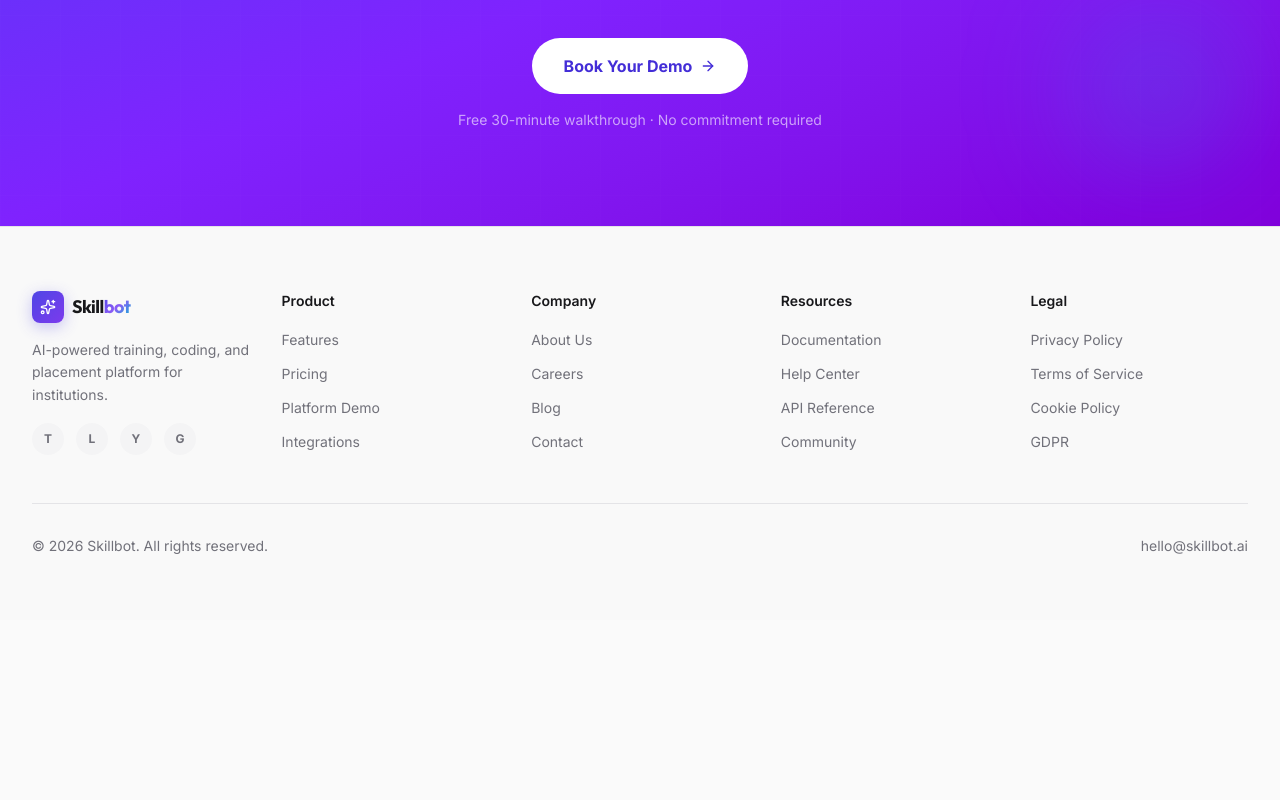
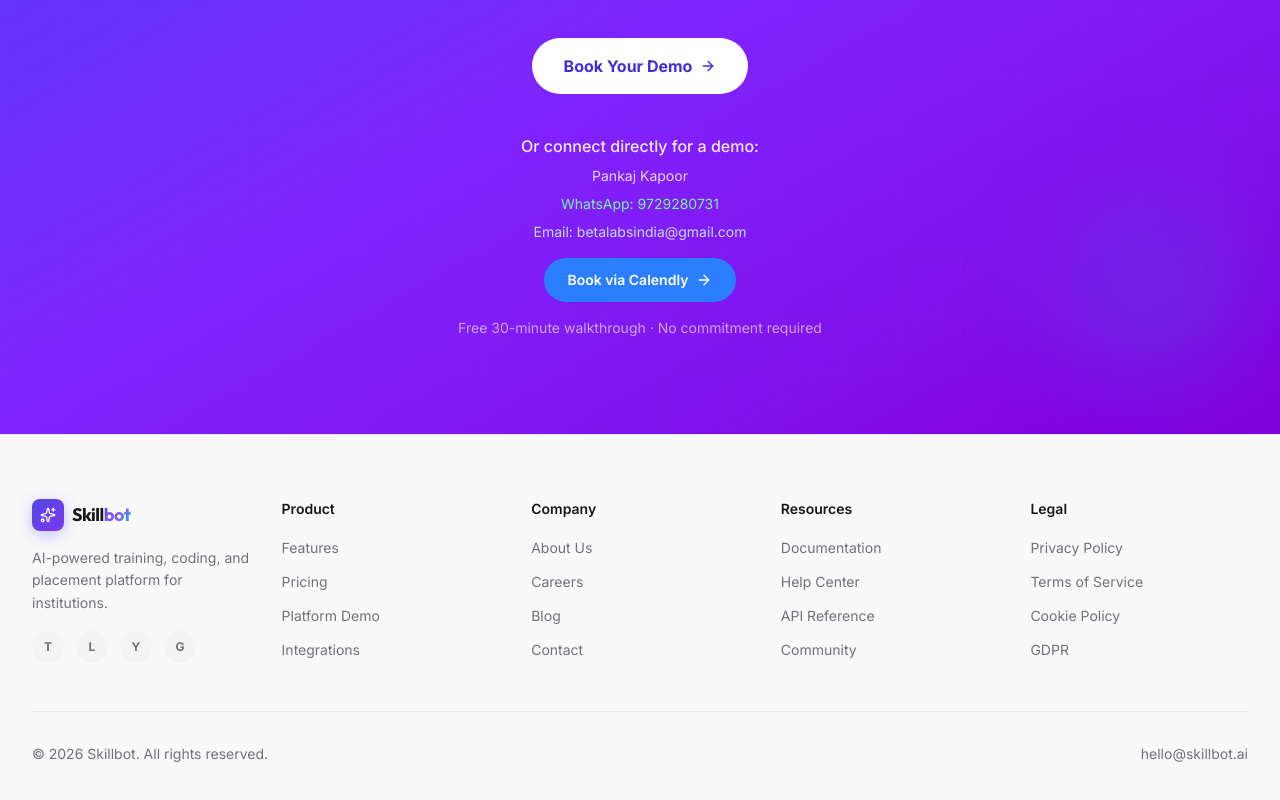
Before and after one commit to pankkap/skillbot, a Next.js app: page / in a window 1280 px wide. Shown: the part 6055-6855 px from the top of the page. Before the commit the page ends 6675 px from the top, so only its background shows below. Built offline with nearby package versions, Linux system fonts and the light colour scheme.

Commit message:
Calendly Added

```diff
--- a/src/components/demo-modal.tsx
+++ b/src/components/demo-modal.tsx
@@ -61,21 +61,27 @@ function DemoModalOverlay({ onClose }: { onClose: () => void }) {
           </button>
         </div>
         <div className="p-6">
-          {/* Replace the Calendly URL below with your actual Calendly link */}
+          {/* Contact Info */}
+          <div className="mb-4 text-center">
+            <div className="font-semibold text-base">Pankaj Kapoor</div>
+            <a href="https://wa.me/919729280731" target="_blank" rel="noopener noreferrer" className="text-green-600 hover:underline block text-sm">WhatsApp: 9729280731</a>
+            <a href="mailto:betalabsindia@gmail.com" className="text-blue-600 hover:underline block text-sm">Email: betalabsindia@gmail.com</a>
+          </div>
           <div className="w-full h-[500px] rounded-lg overflow-hidden bg-muted flex items-center justify-center">
             <iframe
-              src="https://calendly.com/your-link"
+              src="https://calendly.com/betalabsindia/skillbot-demo"
               width="100%"
               height="100%"
               frameBorder="0"
               title="Book a Demo"
               className="w-full h-full"
+              allow="fullscreen"
             />
           </div>
           <p className="text-xs text-muted-foreground mt-3 text-center">
-            Can&apos;t find a time? Email us at{" "}
-            <a href="mailto:hello@skillbot.ai" className="text-primary hover:underline">
-              hello@skillbot.ai
+            Can&apos;t find a time? Email us at{' '}
+            <a href="mailto:betalabsindia@gmail.com" className="text-primary hover:underline">
+              betalabsindia@gmail.com
             </a>
           </p>
         </div>
--- a/src/components/sections/cta-banner.tsx
+++ b/src/components/sections/cta-banner.tsx
@@ -49,6 +49,17 @@ export function CTABanner() {
             <ArrowRight className="w-4 h-4 group-hover:translate-x-1 transition-transform" />
           </button>
 
+          {/* Contact & Booking Info */}
+          <div className="mt-10 flex flex-col items-center gap-2">
+            <span className="text-white/90 text-base font-medium">Or connect directly for a demo:</span>
+            <span className="text-white/80 text-sm">Pankaj Kapoor</span>
+            <a href="https://wa.me/919729280731" target="_blank" rel="noopener noreferrer" className="text-green-300 hover:underline text-sm">WhatsApp: 9729280731</a>
+            <a href="mailto:betalabsindia@gmail.com" className="text-blue-200 hover:underline text-sm">Email: betalabsindia@gmail.com</a>
+            <a href="https://calendly.com/betalabsindia/demo" target="_blank" rel="noopener noreferrer" className="mt-2 inline-flex items-center gap-2 px-6 py-3 rounded-full bg-blue-500 text-white font-semibold text-sm hover:bg-blue-600 transition-all">
+              Book via Calendly
+              <ArrowRight className="w-4 h-4" />
+            </a>
+          </div>
           <p className="text-sm text-white/60 mt-4">
             Free 30-minute walkthrough · No commitment required
           </p>
```
